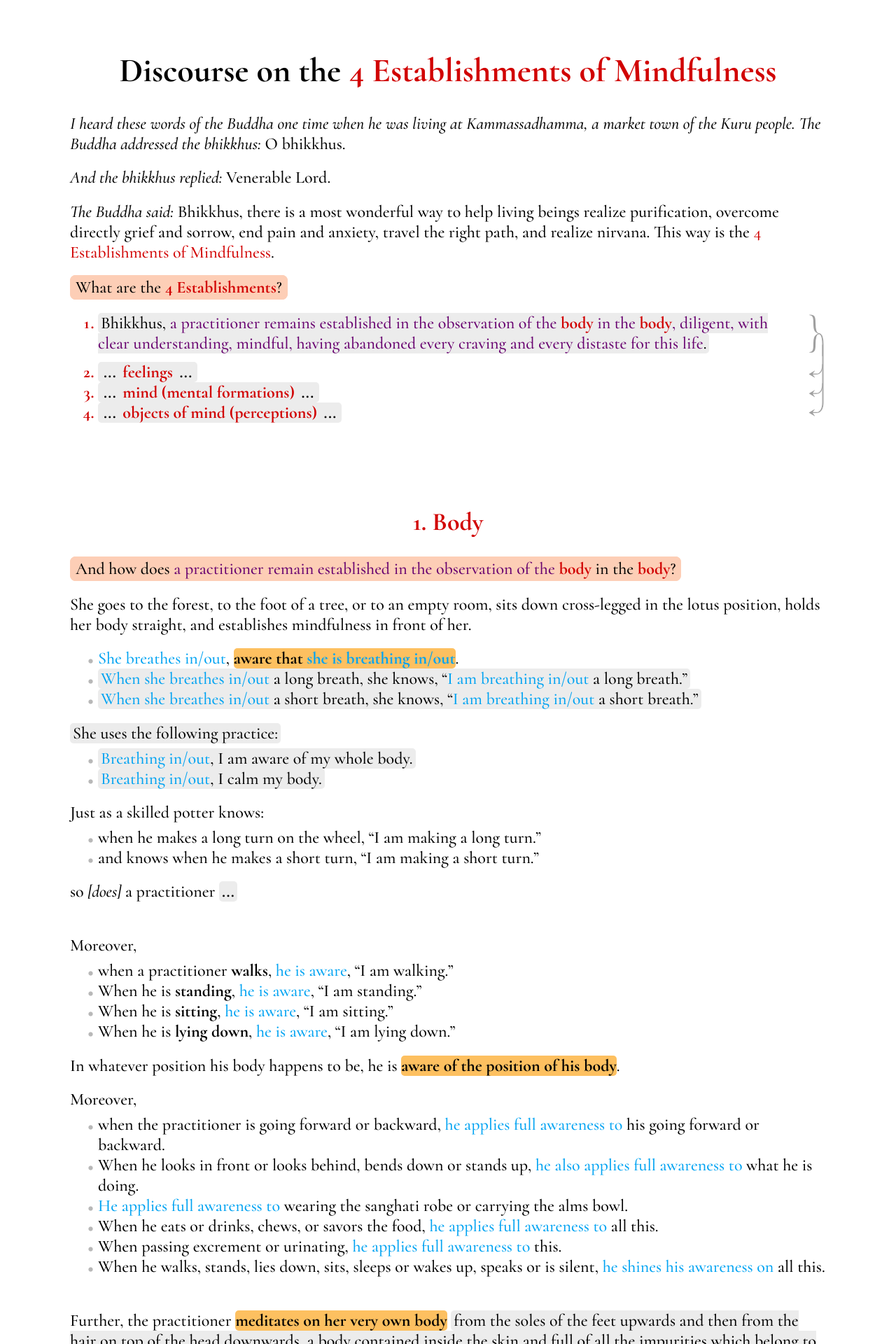
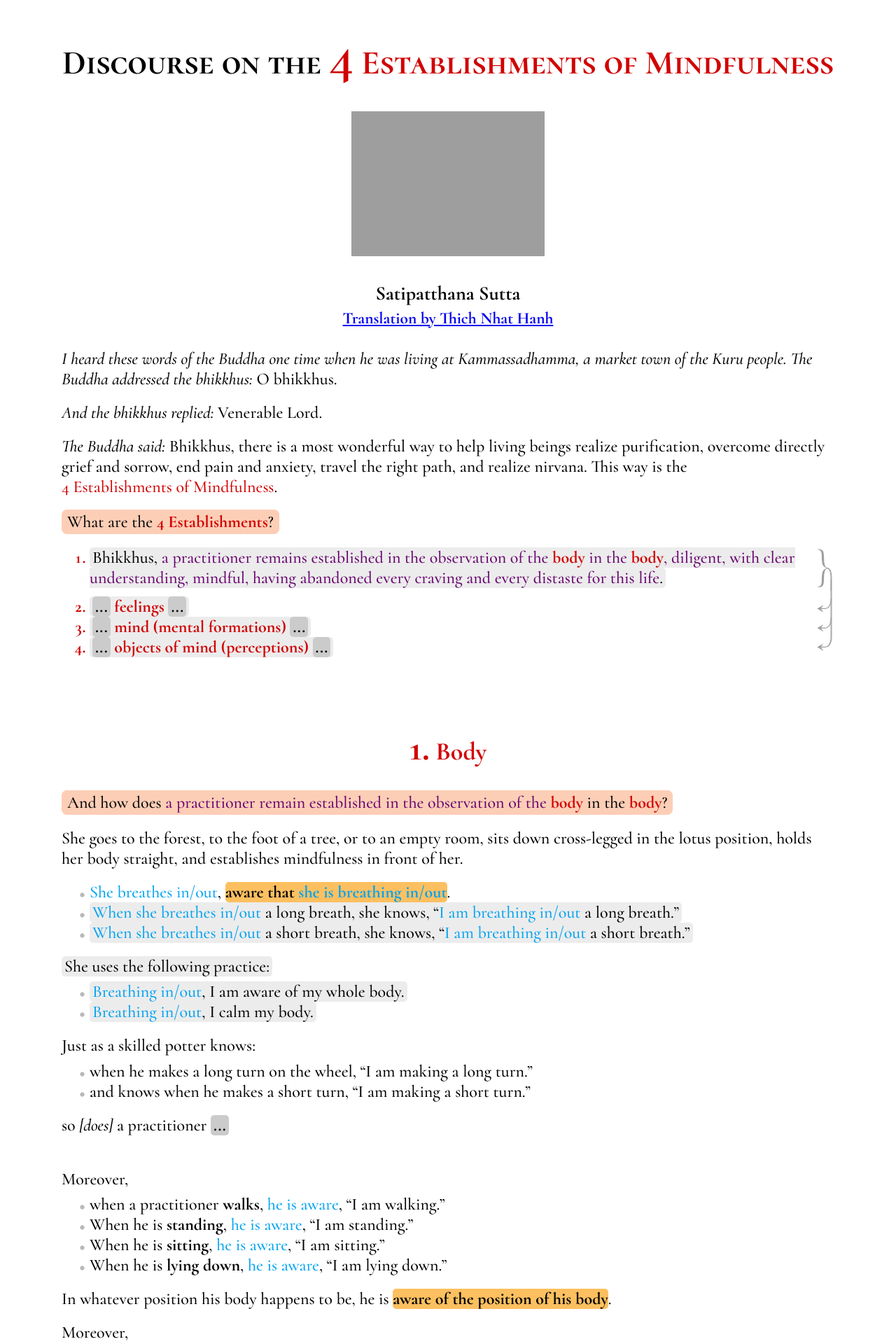
Before and after one commit to rbyte/structuredSutras, a PHP site: page / in a window 1280 px wide. Shown: the top 1920 px of the page at 70% size. Run offline with PHP 8.4, Linux system fonts and the light colour scheme; grey boxes are pictures that could not be loaded.

Commit message:
first pdf A0 extraction

```diff
--- a/main.css
+++ b/main.css
@@ -1,4 +1,3 @@
-
 
 @font-face {
 	font-family: "CormorantGaramond";
@@ -33,20 +32,39 @@ html, body {
 	padding: 0;
 }
 
-ul {
-	list-style-image: url(assets/ul-dot.png);
-}
 
 #sutras {
 	font-family: CormorantGaramond;
 	font-size: 1.5em;
-	margin: 3em auto;
-	max-width: 45em;
+	margin: 3% auto;
+	padding: 0 5%;
+	max-width: 46em;
 }
-
-
+#sutras h1 {
+	font-variant: small-caps;
+}
+#sutras h1,
+#sutras h2,
+#sutras h3
+{
+	text-align: center;
+}
+#sutras img {
+	width: 25%;
+	display: block;
+	/* oben, rechts, unten, links. */
+	margin: 0 auto 1.5em auto;
+}
+#sutras ul {
+	list-style-image: url(assets/ul-dot.png);
+}
 #sutras .narrator {
 	font-style: italic;
+}
+#sutras span.fourE,
+#sutras strong
+{
+	white-space: nowrap;
 }
 #sutras .fourE,
 #sutras .fourEclosingP,
@@ -64,6 +82,10 @@ ul {
 {
 	font-weight: bold;
 }
+#sutras .fourEbigNumber,
+#sutras h2.fourE::first-letter {
+	font-size: 150%;
+}
 #sutras .question {
 	background-color: #fdceb6;
 	/* highlight text, not box! */
@@ -80,11 +102,14 @@ ul {
 }
 #sutras .omission {
 	font-weight: bold;
+	background-color: #cbcbcb;
+}
+#sutras .highlight {
+	background-color: #ececec;
 }
 #sutras .omission,
 #sutras .highlight
 {
-	background-color: #ececec;
 	border-radius: 5px;
 	padding: 0 4px;
 }
@@ -134,7 +159,7 @@ ul {
 	font-weight: normal;
 }
 #sutras > section {
-	margin-bottom: 5em;
+	margin-bottom: 4em;
 }
 #sutras > section > section {
 	margin-bottom: 2em;
@@ -163,11 +188,6 @@ ul {
 {
 	margin: 0.3em 0;
 }
-#sutras h1,
-#sutras h2
-{
-	text-align: center;
-}
 #sutras li.indent {
 	padding-left: 2em;
 }
@@ -186,19 +206,9 @@ ul {
 
 
 
-/*
-horizontaly aligning in lists
-... not worth the complexity!
-*/
-#sutras table {
-	padding-left: 1.5em;
+
+@media print {
+	body {
+		-webkit-print-color-adjust: exact;
+	}
 }
-/* simulate list */
-#sutras table tr:before {
-	position: absolute;
-	color: transparent;
-	content: "-";
-	background: no-repeat center url(assets/ul-dot.png);
-	margin-left: -0.7em;
-	margin-top: 0.15em;
-}
--- a/transcript.html
+++ b/transcript.html
@@ -1,6 +1,13 @@
 <div id="sutras">
 
-<h1>Discourse on the <span class="fourE">4 Establishments of Mindfulness</span></h1>
+
+<h1>Discourse on the <span class="fourE"><span class="fourEbigNumber">4</span> Establishments of Mindfulness</span></h1>
+<!--<img src="workbench/buddhaWithFlower_clear_400.jpg">-->
+<img src="workbench/walking_clear_400.jpg">
+<h3>Satipatthana Sutta
+<br/><small><a href="http://plumvillage.org/sutra/discourse-on-the-four-establishments-of-mindfulness/">Translation by Thich Nhat Hanh</a></small>
+</h3>
+
 
 <section>
 <p><span class="narrator">I heard these words of the Buddha one time when he was living at Kammassadhamma, a market town of the Kuru people. The Buddha addressed the bhikkhus:</span> O bhikkhus.</p>
@@ -88,7 +95,7 @@ so <i>[does]</i> a practitioner <span class="omission">...</span>
 
 
 <section>
-<p>Further, in whichever position her body happens to be, <span class="highlight">the practitioner passes in review the <strong>elements which constitute the body</strong>: <q>In this body is the earth, water, fire and the air element.</q></span></p>
+<p>Further, in whichever position her body happens to be, <span class="highlight">the practitioner passes in review the <strong>elements which constitute the body</strong>: <q>In this body is the earth element, the water element, the fire element, and the air element.</q></span></p>
 
 <p>As a skilled butcher or an apprentice butcher, having killed a cow, might sit at the crossroads to divide the cow into many parts, <i>[just so does the practioner]</i> <span class="omission">...</span></p>
 </section>
@@ -307,7 +314,17 @@ The practitioner practices like this for all the <span class="fourE">feelings</s
 
 
 
+
+
+<hr>
+
 <h1>Discourse on the <span class="breath">Full Awareness of Breathing</span></h1>
+<img src="workbench/breath_clear_400.jpg">
+<!--Majjhima Nikaya 118-->
+<h3>Anapanasati Sutta
+<br/><small><a href="http://plumvillage.org/sutra/discourse-on-the-full-awareness-of-breathing/">Translation by Thich Nhat Hanh</a></small>
+</h3>
+
 
 <section>
 <p class="narrator">I heard these words of the Buddha one time when he was staying in Savatthi in the Eastern Park, with many well-known and accomplished disciples, including Sariputta, Mahamoggallana, Mahakassapa, Mahakacchayana, Mahakotthita, Mahakappina, Mahachunda, Anuradha, Revata, and Ananda. The senior bhikkhus in the community were diligently instructing bhikkhus who were new to the practice — some instructing 10 bhikkhus, some 20, some 30, and some 40; and in this way the bhikkhus who were new to the practice gradually made great progress.</p>
@@ -428,27 +445,27 @@ The practitioner practices like this for all the <span class="fourE">feelings</s
 	</div></li>
 	<li><div>
 		<p>When she can abide in meditative stability without being distracted and can investigate every dharma, every object of mind that arises,</p>
-		<span class="highlight">she will attain <span class="omission">...</span> <span class="factors"><b>investigation</b></span> <span class="omission">...</span></span>
+		<p><span class="highlight">she will attain <span class="omission">...</span> <span class="factors"><b>investigation</b></span> <span class="omission">...</span></span></p>
 	</div></li>
 	<li><div>
 		<p>When she can observe and investigate every dharma in a sustained, persevering, and steadfast way, without being distracted,</p>
-		<span class="highlight">she will attain <span class="omission">...</span> <span class="factors"><b>energy (diligence)</b></span> <span class="omission">...</span></span>
+		<p><span class="highlight">she will attain <span class="omission">...</span> <span class="factors"><b>energy (diligence)</b></span> <span class="omission">...</span></span></p>
 	</div></li>
 	<li><div>
 		<p>When she has reached a stable, imperturbable abiding in the stream of practice,</p>
-		<span class="highlight">she will attain <span class="omission">...</span> <span class="factors"><b>joy</b></span> <span class="omission">...</span></span>
+		<p><span class="highlight">she will attain <span class="omission">...</span> <span class="factors"><b>joy</b></span> <span class="omission">...</span></span></p>
 	</div></li>
 	<li><div>
 		<p>When she can abide undistractedly in the state of joy, she will feel her body and mind light and at peace,</p>
-		<span class="highlight">she will attain <span class="omission">...</span> <span class="factors"><b>ease</b></span> <span class="omission">...</span></span>
+		<p><span class="highlight">she will attain <span class="omission">...</span> <span class="factors"><b>ease</b></span> <span class="omission">...</span></span></p>
 	</div></li>
 	<li><div>
 		<p>When both body and mind are at ease, the practitioner can easily enter into concentration,</p>
-		<span class="highlight">she will attain <span class="omission">...</span> <span class="factors"><b>concentration</b></span> <span class="omission">...</span></span>
+		<p><span class="highlight">she will attain <span class="omission">...</span> <span class="factors"><b>concentration</b></span> <span class="omission">...</span></span></p>
 	</div></li>
 	<li><div>
 		<p>When she is abiding in concentration with deep calm, she will cease discriminating and comparing,</p>
-		<span class="highlight">she will attain <span class="omission">...</span> <span class="factors"><b>letting go (equanimity)</b></span> <span class="omission">...</span></span>
+		<p><span class="highlight">she will attain <span class="omission">...</span> <span class="factors"><b>letting go (equanimity)</b></span> <span class="omission">...</span></span></p>
 	</div></li>
 </ol>
 
```
Also changed, not shown: semantics.txt (deleted, +0 -20 lines), assets/CircledNo.svg (added), assets/CormorantSC-Bold.woff2 (deleted), assets/CormorantSC-SemiBold.woff2 (deleted).
